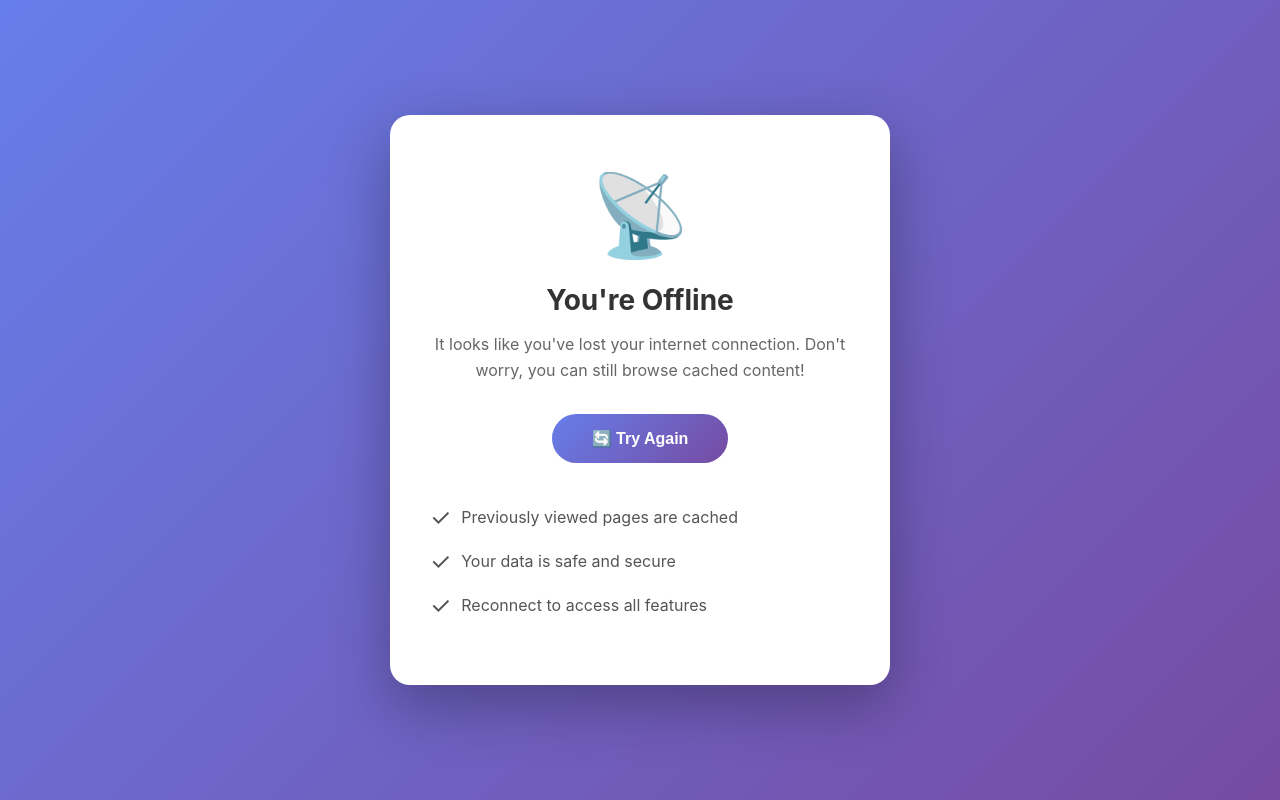
After one commit to jahooskii/naija-connect, a Flask app: page /offline.html in a window 1280 px wide. The commit adds this page. Run offline with Flask 3, Linux system fonts and the light colour scheme.

Commit message:
Add PWA Builder service worker with offline support and caching

```diff
--- a/backend/app.py
+++ b/backend/app.py
@@ -937,6 +937,12 @@ def admin_withdrawals():
 
     return jsonify(withdrawals)
 
+
+@app.route('/offline.html')
+def offline():
+    """Offline fallback page for PWA"""
+    return render_template('offline.html')
+
 if __name__ == '__main__':
     with app.app_context():
         db.create_all()
--- a/frontend/templates/admin.html
+++ b/frontend/templates/admin.html
@@ -1360,5 +1360,6 @@ function loadShareQRCode() {
 document.addEventListener('DOMContentLoaded', loadShareQRCode);
 
 </script>
+<script src="/static/service-worker-register.js"></script>
 </body>
 </html>
--- /dev/null
+++ b/frontend/templates/offline.html
@@ -0,0 +1,110 @@
+<!DOCTYPE html>
+<html lang="en">
+<head>
+    <meta charset="UTF-8">
+    <meta name="viewport" content="width=device-width, initial-scale=1.0">
+    <title>Offline - Naija Connect</title>
+    <style>
+        * {
+            margin: 0;
+            padding: 0;
+            box-sizing: border-box;
+        }
+        body {
+            font-family: -apple-system, BlinkMacSystemFont, 'Segoe UI', Roboto, Oxygen, Ubuntu, Cantarell, sans-serif;
+            background: linear-gradient(135deg, #667eea 0%, #764ba2 100%);
+            min-height: 100vh;
+            display: flex;
+            align-items: center;
+            justify-content: center;
+            padding: 20px;
+        }
+        .offline-container {
+            background: white;
+            border-radius: 20px;
+            padding: 50px 40px;
+            text-align: center;
+            max-width: 500px;
+            box-shadow: 0 20px 60px rgba(0,0,0,0.3);
+        }
+        .offline-icon {
+            font-size: 80px;
+            margin-bottom: 20px;
+        }
+        h1 {
+            color: #333;
+            margin-bottom: 15px;
+            font-size: 28px;
+        }
+        p {
+            color: #666;
+            line-height: 1.6;
+            margin-bottom: 30px;
+            font-size: 16px;
+        }
+        .retry-btn {
+            background: linear-gradient(135deg, #667eea 0%, #764ba2 100%);
+            color: white;
+            border: none;
+            padding: 15px 40px;
+            border-radius: 50px;
+            font-size: 16px;
+            font-weight: bold;
+            cursor: pointer;
+            transition: transform 0.3s;
+        }
+        .retry-btn:hover {
+            transform: translateY(-2px);
+        }
+        .features {
+            margin-top: 40px;
+            text-align: left;
+        }
+        .feature {
+            display: flex;
+            align-items: center;
+            margin-bottom: 15px;
+            color: #555;
+        }
+        .feature-icon {
+            margin-right: 10px;
+            font-size: 24px;
+        }
+    </style>
+</head>
+<body>
+    <div class="offline-container">
+        <div class="offline-icon">📡</div>
+        <h1>You're Offline</h1>
+        <p>It looks like you've lost your internet connection. Don't worry, you can still browse cached content!</p>
+
+        <button class="retry-btn" onclick="window.location.reload()">
+            🔄 Try Again
+        </button>
+
+        <div class="features">
+            <div class="feature">
+                <span class="feature-icon">✓</span>
+                <span>Previously viewed pages are cached</span>
+            </div>
+            <div class="feature">
+                <span class="feature-icon">✓</span>
+                <span>Your data is safe and secure</span>
+            </div>
+            <div class="feature">
+                <span class="feature-icon">✓</span>
+                <span>Reconnect to access all features</span>
+            </div>
+        </div>
+    </div>
+
+    <script>
+        // Auto-retry connection every 5 seconds
+        setInterval(() => {
+            if (navigator.onLine) {
+                window.location.reload();
+            }
+        }, 5000);
+    </script>
+</body>
+</html>
--- a/frontend/templates/provider.html
+++ b/frontend/templates/provider.html
@@ -731,6 +731,7 @@
             window.location.href = '/';
         }
     </script>
+<script src="/static/service-worker-register.js"></script>
 </body>
 </html>
 
```
Also changed, not shown: frontend/static/js/pwabuilder-sw.js (added, +57 -0 lines), frontend/static/service-worker-register.js (added, +17 -0 lines).
